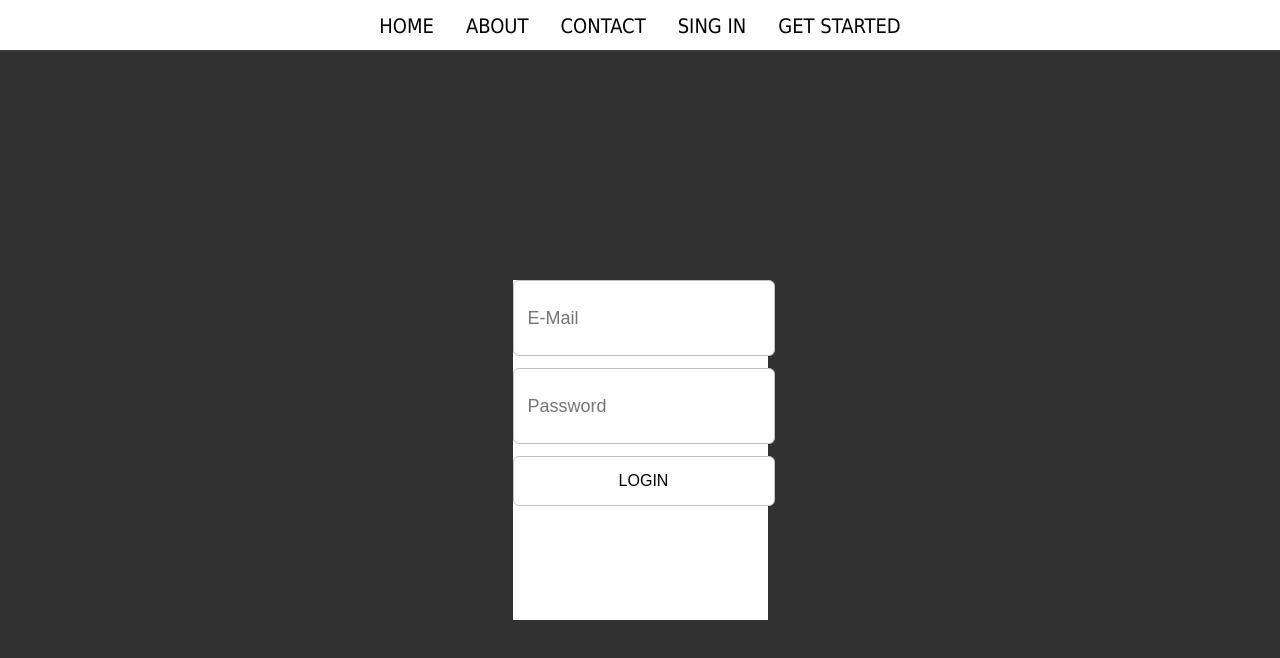
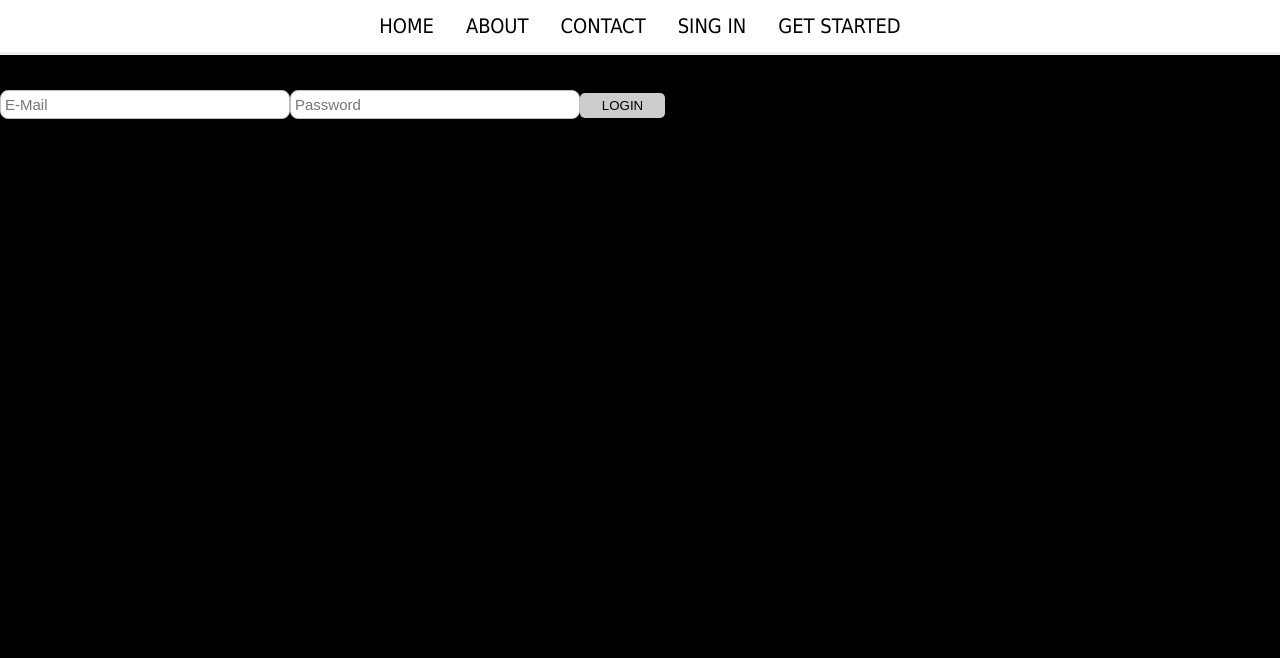
Before and after one commit to JuCaMoBa/E-Learning-App, a React (Create React App) app: page /modalsignin in a window 1280 px wide. Shown: the top 658 px of the page. Built offline with nearby package versions, Linux system fonts and the light colour scheme.

Commit message:
add styles for modal

```diff
--- a/src/styles/form.scss
+++ b/src/styles/form.scss
@@ -1,37 +1,30 @@
 .email {
   background: #ffffff;
-  border-radius: 20px;
   border: 1px solid silver;
-  font-size: 18px;
-  line-height: 22px;
-  padding: 13px 14px;
-  height: 48px;
-  box-shadow: none;
-  border-radius: 6px;
-  margin-bottom: 12px;
+  font-size: 15px;
+  padding: 5px 4px;
+  height: 17px;
+  border-radius: 8px;
+  margin-bottom: 15px;
+  width: 280px;
 }
 
 .password {
   background: #ffffff;
-  border-radius: 20px;
   border: 1px solid silver;
-  font-size: 18px;
-  line-height: 22px;
-  padding: 13px 14px;
-  height: 48px;
-  box-shadow: none;
-  border-radius: 6px;
-  margin-bottom: 12px;
+  font-size: 15px;
+  padding: 5px 4px;
+  height: 17px;
+  border-radius: 8px;
+  margin-bottom: 15px;
+  width: 280px;
 }
 
 .button {
-  font-size: 16px;
-  border-radius: 6px;
-  line-height: 32px;
-  font-weight: normal;
-  padding: 8px 0;
-  width: 100%;
-  background: #ffffff;
-  border: 1px solid silver;
-  box-sizing: border-box;
+  padding: 5px 4px;
+  background: #ccc;
+  border: 0 none;
+  cursor: pointer;
+  border-radius: 5px;
+  width: 85px;
 }
--- a/src/styles/modalsingin.scss
+++ b/src/styles/modalsingin.scss
@@ -1,48 +1,54 @@
-.Modal {
+.modal {
+  --gap: 15px;
+
   position: fixed;
+  top: 0;
+  left: 0;
+  width: 100vw;
+  height: 100vh;
+
   display: flex;
   align-items: center;
   justify-content: center;
-  top: 0;
-  left: 0;
-  width: 100%;
-  height: 100%;
+  box-sizing: border-box;
+  padding: var(--gap);
   background: rgb(53 51 51 / 96%);
-  margin-top: 130px;
-  z-index: 700;
+  font-family: sans-serif;
 }
 
-.Modal__container {
-  display: flex;
-  width: 255px;
-  height: 340px;
-  padding: 0;
-  border-radius: 0;
-  overflow: visible;
+.modal__container {
   background: #fff;
+  width: 100%;
+  max-width: 400px;
+  overflow: hidden;
+  border-radius: 4px;
 }
 
-.modal_close-button {
-  top: 0;
-  right: 0;
-  border: 0;
-  background-color: #ffffff;
-  padding: 0.5rem 1rem;
+.modal__top {
+  display: flex;
+  align-items: center;
+  background-color: #eeeeee;
 }
 
-@media only screen and (min-width: 768px) {
-  /* For desktop: */
-  .Modal {
-    position: fixed;
-    display: flex;
-    align-items: center;
-    justify-content: center;
-    top: 0;
-    left: 0;
-    width: 100%;
-    height: 100%;
-    background: rgb(53 51 51 / 96%);
-    margin-top: 50px;
-    z-index: 700;
-  }
+.modal__title {
+  flex-grow: 1;
+  padding: 0 var(--gap);
+  font-size: 20px;
 }
+
+.modal__close {
+  display: flex;
+  align-items: center;
+  cursor: pointer;
+  padding: var(--gap);
+  border: none;
+  outline: none;
+  text-decoration: none;
+}
+
+.modal__content {
+  padding: var(--gap);
+  line-height: 1.5;
+  display: flex;
+  text-align: center;
+}
--- a/src/styles/navbar.scss
+++ b/src/styles/navbar.scss
@@ -1,16 +1,10 @@
-@import url("https://cdnjs.cloudflare.com/ajax/libs/font-awesome/4.7.0/css/font-awesome.min.css");
-
-@font-face {
-  font-family: myFont;
-  src: url("../fonts/rightchalk.ttf");
-}
-
 .container {
   display: flex;
   justify-content: space-between;
   background: rgb(255, 255, 255);
   align-items: center;
-  margin-bottom: 50px;
+  margin-bottom: 35px;
+  border-bottom: inset;
 }
 
 /* Add a black background color to the top navigation */
```
